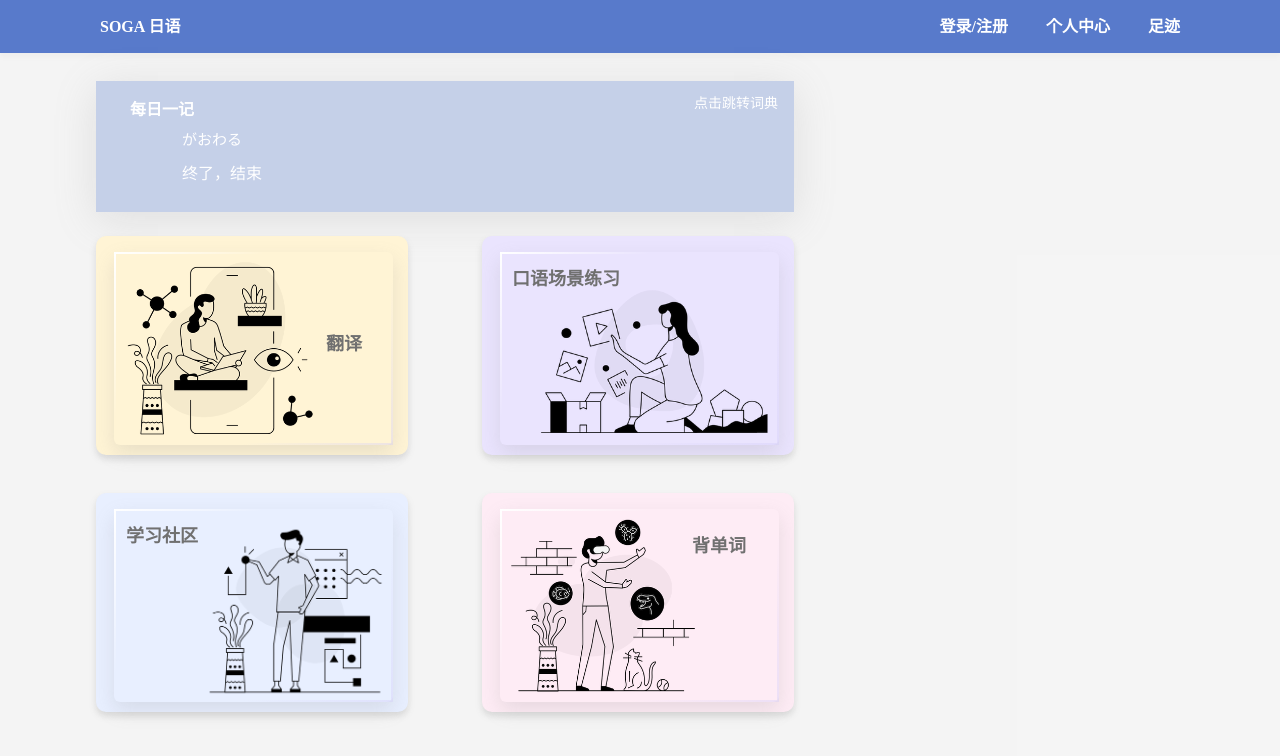
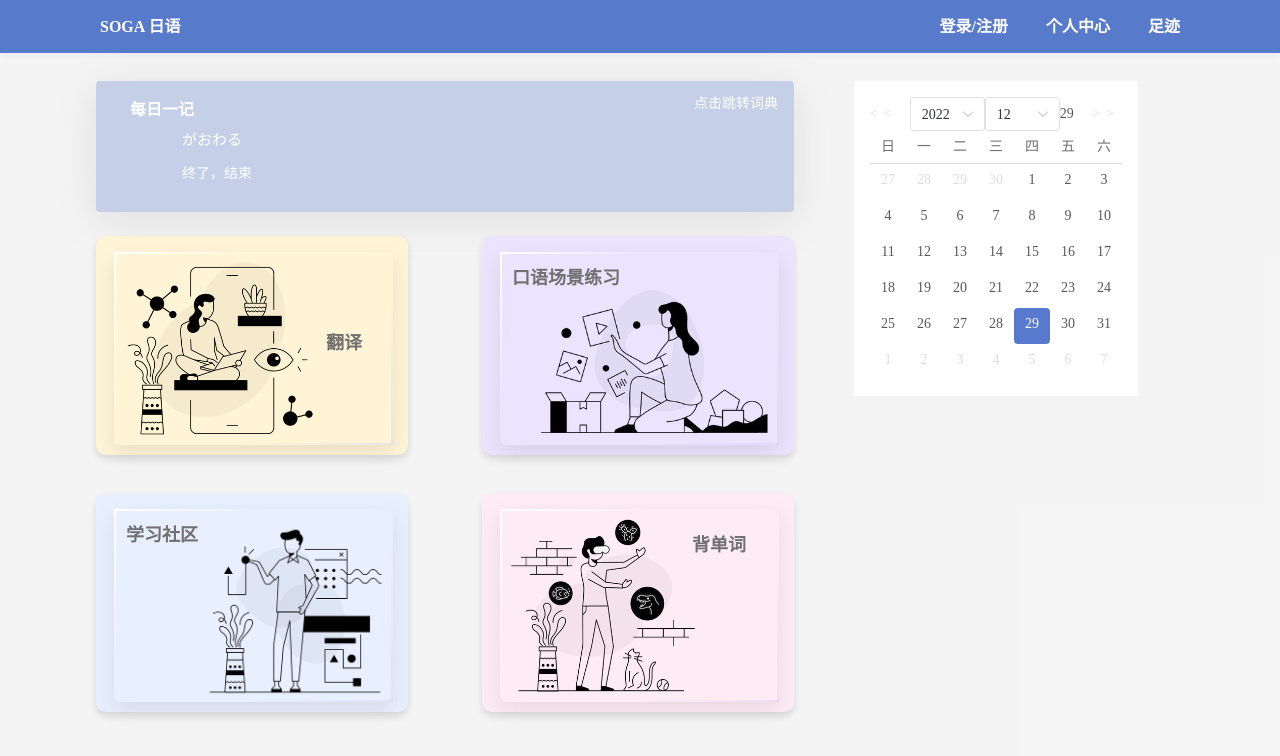
Before and after one commit to soga-app/soga-web, a Vue app: page /index in a window 1280 px wide. Shown: the top 756 px of the page. Built offline with nearby package versions, Linux system fonts and the light colour scheme.

Commit message:
feature(custom): 自定义日历组件

```diff
--- /dev/null
+++ b/src/views/Home/components/Calendar.vue
@@ -0,0 +1,180 @@
+<template>
+  <div class="calendar calendar-wrapper">
+    <div class="calendar-header">
+      <div class="date-controller year-minus" @click="handleDateChoose('year', 'minus')">&lt;</div>
+      <div class="date-controller month-minus" @click="handleDateChoose('month', 'minus')"
+        >&lt;</div
+      >
+      <div class="date-picker">
+        <div class="date-picker-year">
+          <n-select :value="alterDate.year" :options="options" />
+        </div>
+        <div class="date-picker-month">
+          <n-select :value="alterDate.month + 1" :options="monthOption" />
+        </div>
+        <div class="date-picker-day">{{ alterDate.day }}</div>
+      </div>
+      <div class="date-controller year-plus" @click="handleDateChoose('month', 'plus')">&gt;</div>
+      <div class="date-controller month-plus" @click="handleDateChoose('year', 'plus')">&gt;</div>
+    </div>
+    <div class="calendar-content">
+      <div class="calendar-content-week">
+        <div v-for="(item, index) in weeks" :key="index" class="week-item">{{ item }}</div>
+      </div>
+      <div class="calendar-content-day">
+        <div
+          v-for="(item, index) in days"
+          :key="index"
+          class="day-item"
+          :isCurDay="item.isCurDay"
+          :isThisMonth="item.isThisMonth"
+          >{{ item.date }}
+        </div>
+      </div>
+    </div>
+  </div>
+</template>
+
+<script lang="ts" setup>
+  import { reactive, onMounted, watch } from 'vue';
+  const weeks = ['日', '一', '二', '三', '四', '五', '六'];
+  interface dayItem {
+    date: number;
+    isThisMonth: number; // 1 表示当前月，2 表示上个月 ， 3表示下个月
+    isCurDay: boolean;
+  }
+  let days: Array<dayItem> = reactive([]);
+  const curDate = reactive({ year: 0, month: 0, day: 0 });
+  const alterDate = reactive({ year: 0, month: 0, day: 0 });
+  const monthOption = new Array(12);
+  for (let i = 1; i <= 12; i++) {
+    monthOption.push({ label: i, value: i });
+  }
+
+  watch(alterDate, (newVal) => {
+    console.log('wath daozho');
+    setDays(newVal.year, newVal.month);
+  });
+
+  onMounted(() => {
+    const d = new Date();
+    curDate.year = d.getFullYear();
+    curDate.month = d.getMonth();
+    curDate.day = d.getDate();
+    alterDate.year = d.getFullYear();
+    alterDate.month = d.getMonth();
+    alterDate.day = d.getDate();
+    setDays(curDate.year, curDate.month);
+  });
+
+  function handleDateChoose(type: 'year' | 'month', operation: 'minus' | 'plus') {
+    if (operation === 'minus') {
+      alterDate[type]--;
+    }
+    if (operation === 'plus') {
+      alterDate[type]++;
+    }
+  }
+
+  function setDays(year: number, month: number) {
+    days = [];
+    const d = new Date();
+    d.setFullYear(year);
+    d.setMonth(month);
+    d.setDate(1);
+    let firstOfDay = d.getDay();
+
+    for (let i = 1; i <= 42; i++) {
+      d.setDate(1);
+      d.setMonth(month);
+      d.setDate(i - firstOfDay);
+      let isCurDay = false,
+        isThisMonth = 1;
+      if (
+        d.getDate() === curDate.day &&
+        d.getMonth() === curDate.month &&
+        d.getFullYear() === curDate.year
+      ) {
+        isCurDay = true;
+      }
+      if (d.getMonth() < alterDate.month) {
+        isThisMonth = 2;
+      } else if (d.getMonth() > alterDate.month) {
+        isThisMonth = 3;
+      } else {
+        isThisMonth = 1;
+      }
+      days.push({ date: d.getDate(), isCurDay, isThisMonth });
+    }
+  }
+</script>
+<style lang="less" scoped>
+  .calendar-wrapper {
+    background: #fff;
+    color: #595959;
+    padding: 16px;
+  }
+  .calendar {
+    &-header {
+      display: flex;
+      align-items: center;
+      .date-picker {
+        display: flex;
+        margin: 0 18px;
+        align-items: center;
+        &-year,
+        &-month {
+          width: 75px;
+          font-size: 12px;
+        }
+      }
+      .month-plus,
+      .month-minus,
+      .year-plus,
+      .year-minus {
+        cursor: pointer;
+        color: #ddd;
+        font-size: 14px;
+        &:hover {
+          color: #587ace;
+          transition: color 0.2s;
+        }
+      }
+      .year-plus,
+      .year-minus {
+        margin-right: 6px;
+        color: #ddd;
+      }
+    }
+    &-content {
+      .day-item {
+        text-align: center;
+        line-height: 32px;
+        cursor: pointer;
+      }
+      .day-item[isCurDay='true'] {
+        background-color: #587ace;
+        color: #fff;
+        border-radius: 4px;
+      }
+      .day-item[isThisMonth='2'],
+      .day-item[isThisMonth='3'] {
+        color: #ddd;
+      }
+      &-week {
+        display: grid;
+        grid-template-columns: repeat(7, 36px);
+        grid-template-rows: repeat(1, 32px);
+        justify-items: center;
+        align-items: center;
+        border-bottom: 1px solid #ddd;
+        color: #6f6f6f;
+      }
+      &-day {
+        display: grid;
+        grid-template-rows: repeat(6, 36px);
+        grid-template-columns: repeat(7, 36px);
+      }
+    }
+  }
+</style>
--- a/src/views/Home/index.vue
+++ b/src/views/Home/index.vue
@@ -1,3 +1,10 @@
+<script lang="ts" setup>
+  import { readonly } from 'vue';
+  import Calendar from './components/Calendar.vue';
+  import { UtilityMap } from './index';
+  const utilityList = readonly(['translate', 'oraltrain', 'community', 'reciteword']);
+</script>
+
 <template>
   <div class="home-wrapper home">
     <div class="home-content">
@@ -35,15 +42,13 @@
           </div>
         </div>
       </div>
-      <div class="home-right"></div>
+      <div class="home-right">
+        <Calendar />
+      </div>
     </div>
   </div>
 </template>
-<script lang="ts" setup>
-  import { readonly } from 'vue';
-  import { UtilityMap } from './index.ts';
-  const utilityList = readonly(['translate', 'oraltrain', 'community', 'reciteword']);
-</script>
+
 <style scoped lang="less">
   @bgColorSet: {
     translate: #fff4d5;
@@ -109,6 +114,7 @@
         padding: 12px 16px 24px 34px;
         background: rgba(88, 122, 203, 0.3);
         box-shadow: 0px 8px 40px 0px rgba(138, 138, 138, 0.2);
+        border-radius: 4px;
         opacity: 1;
 
         .card-up {
@@ -179,6 +185,7 @@
       }
     }
     &-right {
+      margin-left: 60px;
     }
   }
 </style>
```
